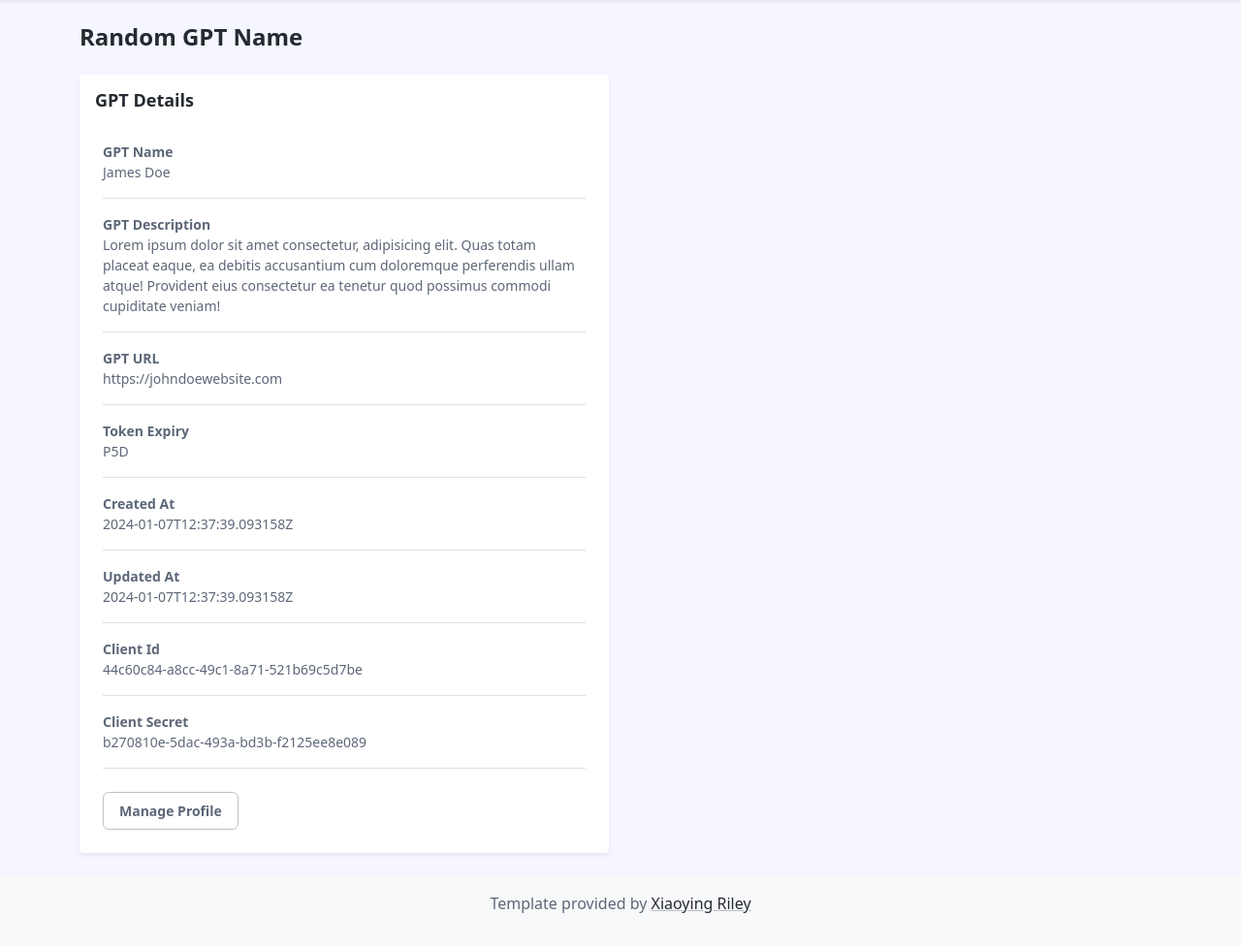
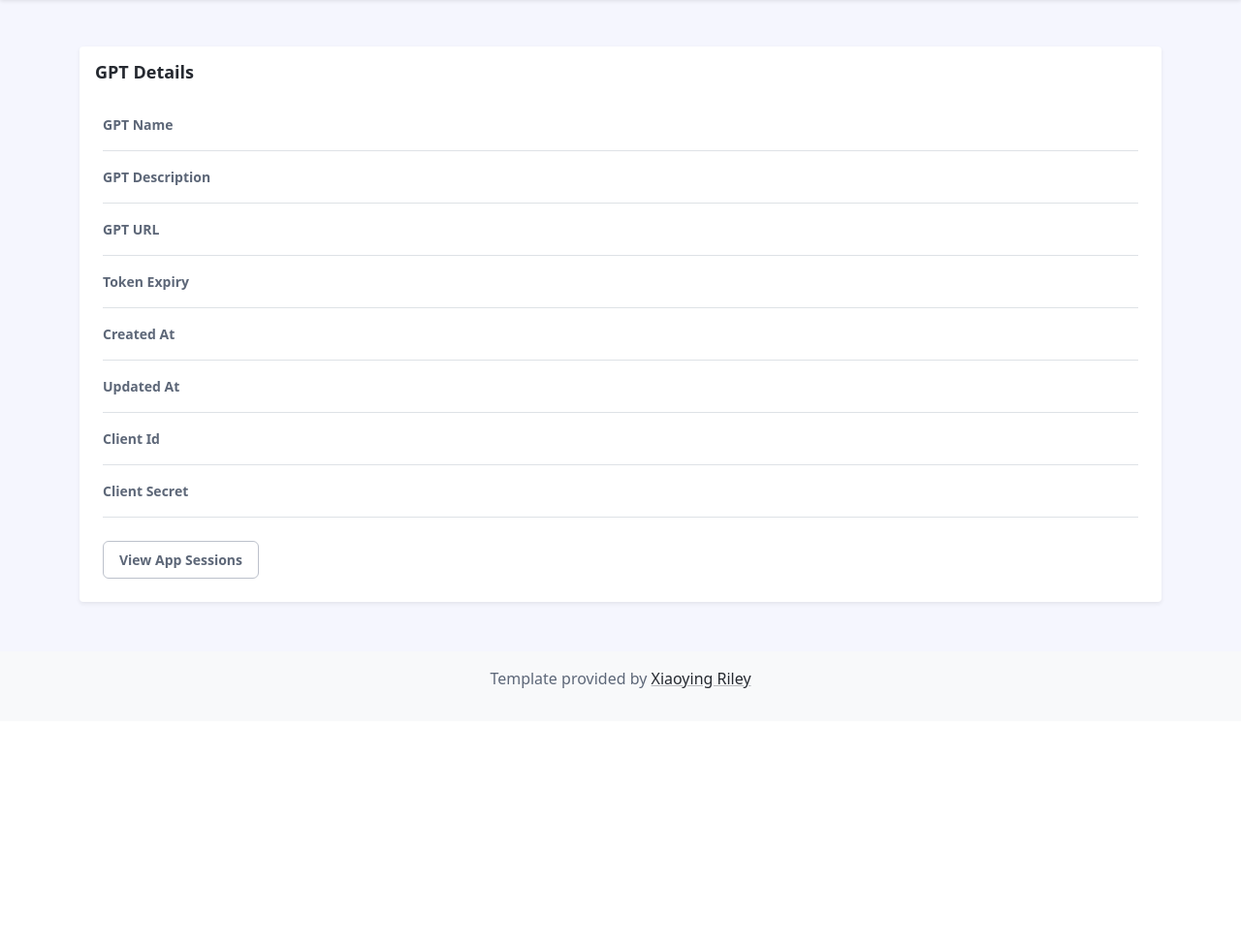
Before and after one commit to vertexcover-io/gategpt, a FastAPI app: template templates/gpt_application_detail.html in a window 1280 px wide. Shown: the part 56-1032 px from the top of the page at 97% size. After the commit the page ends 766 px from the top, so only its background shows below. Run offline with FastAPI, Linux system fonts and the light colour scheme; the template is opened without the code that fills it, so the values that code supplies are empty; parts of the project's set-up code (start-up, migrations or seed data) failed here and were passed over; some libraries are stand-ins or nearby versions.

Commit message:
feat: update gpt application detail page

```diff
--- a/src/custom_gpts_paywall/routers/gpt_application.py
+++ b/src/custom_gpts_paywall/routers/gpt_application.py
@@ -347,8 +347,6 @@ def gpt_application_deail(
 def gpt_application_deail_page(
     request: Request,
     gpt_application_id: str,
-    session: DbSession,
-    logger: LoggerDep,
     current_user: User = Depends(get_current_user),
 ):
     return templates.TemplateResponse(
--- /dev/null
+++ b/static/assets/js/gpt-detail.js
@@ -0,0 +1,46 @@
+let gptNameElement = document.getElementById("gpt-name");
+let gptDescriptionElement = document.getElementById("gpt-description");
+let gptUrlElement = document.getElementById("gpt-url");
+let gptTokenExpiryElement = document.getElementById("gpt-token-expiry");
+let gptCreatedAtElement = document.getElementById("gpt-created-at");
+let gptUpdatedAtElement = document.getElementById("gpt-updated-at");
+let clientIdElement = document.getElementById("client-id");
+let clientSecretElement = document.getElementById("gpt-client-secret");
+let titleName = document.getElementById("page-title");
+let appSessions = document.getElementById("app-sessions-link");
+
+let url = new URL(window.location.href);
+let pathSegments = url.pathname.split("/");
+let gptApplicationId = pathSegments[pathSegments.length - 1];
+
+async function fetchGPTApplicationDetails() {
+  try {
+    let apiEndpoint = `/api/v1/custom-gpt-application/${gptApplicationId}`;
+
+    let response = await fetch(apiEndpoint);
+    if (!response.ok) {
+      console.log(`HTTP error! status: ${response.status}`);
+      return;
+    }
+    if (response.status === 404) {
+      window.location.href = "/404";
+      return;
+    }
+
+    let data = await response.json();
+    titleName.textContent = data.gpt_name;
+    gptNameElement.textContent = data.gpt_name;
+    gptDescriptionElement.textContent = data.gpt_description;
+    gptUrlElement.textContent = data.gpt_url;
+    gptTokenExpiryElement.textContent = data.token_expiry;
+    gptCreatedAtElement.textContent = data.created_at;
+    gptUpdatedAtElement.textContent = data.updated_at;
+    clientIdElement.textContent = data.client_id;
+    clientSecretElement.textContent = data.client_secret;
+    appSessions.href = `/custom-gpt-application/${gptApplicationId}/gpt-app-sessions/`;
+  } catch (error) {
+    console.error("Error fetching data:", error);
+  }
+}
+
+fetchGPTApplicationDetails();
--- a/templates/gpt_application_detail.html
+++ b/templates/gpt_application_detail.html
@@ -1,9 +1,9 @@
 {% extends "base.html" %} {% block title %} Gpt App Sessions {% endblock %} {%
 block body %}
 <div class="container-xl">
-  <h1 class="app-page-title">Random GPT Name</h1>
+  <h1 class="app-page-title" id="page-title"></h1>
   <div class="row gy-4">
-    <div class="col-12 col-lg-6">
+    <div class="">
       <div
         class="app-card app-card-account shadow-sm d-flex flex-column align-items-start"
       >
@@ -19,7 +19,7 @@ block body %}
             <div class="row justify-content-between align-items-center">
               <div class="col-auto">
                 <div class="item-label"><strong>GPT Name</strong></div>
-                <div class="item-data">James Doe</div>
+                <div class="item-data" id="gpt-name"></div>
               </div>
             </div>
           </div>
@@ -27,12 +27,7 @@ block body %}
             <div class="row justify-content-between align-items-center">
               <div class="col-auto">
                 <div class="item-label"><strong>GPT Description</strong></div>
-                <div class="item-data">
-                  Lorem ipsum dolor sit amet consectetur, adipisicing elit. Quas
-                  totam placeat eaque, ea debitis accusantium cum doloremque
-                  perferendis ullam atque! Provident eius consectetur ea tenetur
-                  quod possimus commodi cupiditate veniam!
-                </div>
+                <div class="item-data" id="gpt-description"></div>
               </div>
             </div>
           </div>
@@ -40,7 +35,7 @@ block body %}
             <div class="row justify-content-between align-items-center">
               <div class="col-auto">
                 <div class="item-label"><strong>GPT URL</strong></div>
-                <div class="item-data">https://johndoewebsite.com</div>
+                <div class="item-data" id="gpt-url"></div>
               </div>
             </div>
           </div>
@@ -48,7 +43,7 @@ block body %}
             <div class="row justify-content-between align-items-center">
               <div class="col-auto">
                 <div class="item-label"><strong>Token Expiry</strong></div>
-                <div class="item-data">P5D</div>
+                <div class="item-data" id="gpt-token-expiry"></div>
               </div>
             </div>
           </div>
@@ -56,7 +51,7 @@ block body %}
             <div class="row justify-content-between align-items-center">
               <div class="col-auto">
                 <div class="item-label"><strong>Created At</strong></div>
-                <div class="item-data">2024-01-07T12:37:39.093158Z</div>
+                <div class="item-data" id="gpt-created-at"></div>
               </div>
             </div>
           </div>
@@ -64,7 +59,7 @@ block body %}
             <div class="row justify-content-between align-items-center">
               <div class="col-auto">
                 <div class="item-label"><strong>Updated At</strong></div>
-                <div class="item-data">2024-01-07T12:37:39.093158Z</div>
+                <div class="item-data" id="gpt-updated-at"></div>
               </div>
             </div>
           </div>
@@ -72,9 +67,7 @@ block body %}
             <div class="row justify-content-between align-items-center">
               <div class="col-auto">
                 <div class="item-label"><strong>Client Id</strong></div>
-                <div class="item-data">
-                  44c60c84-a8cc-49c1-8a71-521b69c5d7be
-                </div>
+                <div class="item-data" id="client-id"></div>
               </div>
             </div>
           </div>
@@ -82,25 +75,22 @@ block body %}
             <div class="row justify-content-between align-items-center">
               <div class="col-auto">
                 <div class="item-label"><strong>Client Secret</strong></div>
-                <div class="item-data">
-                  b270810e-5dac-493a-bd3b-f2125ee8e089
-                </div>
+                <div class="item-data" id="gpt-client-secret"></div>
               </div>
             </div>
           </div>
         </div>
         <div class="app-card-footer p-4 mt-auto">
-          <a class="btn app-btn-secondary" href="#">Manage Profile</a>
+          <a class="btn app-btn-secondary" id="app-sessions-link" href="#"
+            >View App Sessions</a
+          >
         </div>
       </div>
     </div>
   </div>
 </div>
 
-<script
-  type="module"
-  src="{{ url_for('static', path = '/assets/js/gpt-app-sessions.js') }}"
-></script>
+<script src="{{ url_for('static', path = 'assets/js/gpt-detail.js') }}"></script>
 <script
   type="text/JavaScript"
   src="https://MomentJS.com/downloads/moment.js"
```
